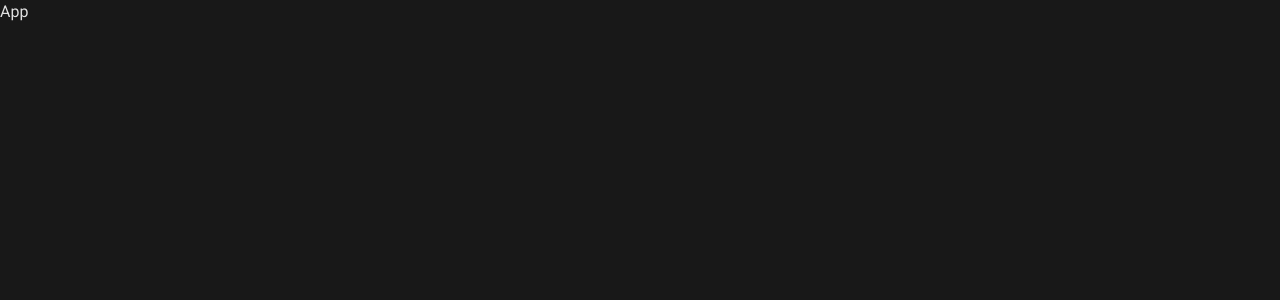
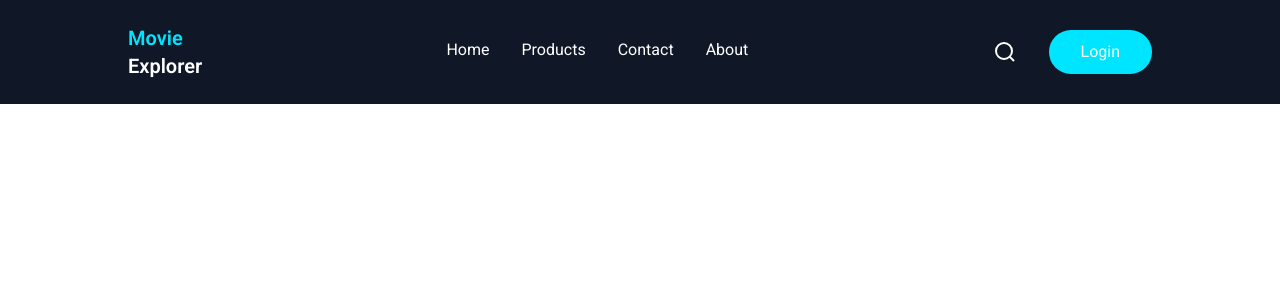
Before and after one commit to itz-Hiru/Movie-Explorer, a React (Vite) app: page / in a window 1280 px wide. Shown: the top 300 px of the page. Built offline with nearby package versions, Linux system fonts and the light colour scheme.

Commit message:
Created navbar

```diff
--- a/package.json
+++ b/package.json
@@ -14,6 +14,8 @@
     "firebase": "^11.7.1",
     "react": "^19.1.0",
     "react-dom": "^19.1.0",
+    "react-hot-toast": "^2.5.2",
+    "react-router-dom": "^7.6.0",
     "tailwindcss": "^4.1.5"
   },
   "devDependencies": {
--- a/src/App.jsx
+++ b/src/App.jsx
@@ -1,9 +1,25 @@
-import React from 'react'
+import React from "react";
+import { Toaster } from "react-hot-toast";
+import { BrowserRouter as Router, Routes, Route } from "react-router-dom";
+import Home from "./pages/Home/Home.page";
 
 const App = () => {
   return (
-    <div>App</div>
-  )
-}
+    <Router>
+      <div>
+        <Routes>
+          <Route path="/" element={<Home />} />
+        </Routes>
+      </div>
+      <Toaster
+        toastOptions={{
+          style: {
+            fontSize: "13px",
+          },
+        }}
+      />
+    </Router>
+  );
+};
 
-export default App
+export default App;
--- /dev/null
+++ b/src/components/Navbar/Navbar.component.jsx
@@ -0,0 +1,121 @@
+import React, { useEffect, useState } from "react";
+
+const Navbar = () => {
+  const navLinks = [
+    { name: "Home", path: "/" },
+    { name: "Products", path: "/" },
+    { name: "Contact", path: "/" },
+    { name: "About", path: "/" },
+  ];
+
+  const [isScrolled, setIsScrolled] = useState(false);
+  const [isMenuOpen, setIsMenuOpen] = useState(false);
+
+  useEffect(() => {
+    const handleScroll = () => {
+      setIsScrolled(window.scrollY > 10);
+    };
+
+    window.addEventListener("scroll", handleScroll);
+    return () => window.removeEventListener("scroll", handleScroll);
+  }, []);
+
+  return (
+    <nav
+      className={`fixed top-0 left-0 w-full flex items-center justify-between px-4 md:px-16 lg:px-24 xl:px-32 transition-all duration-500 z-50 ${
+        isScrolled
+          ? "bg-white/40 shadow-md text-gray-700 backdrop-blur-lg py-3 md:py-4"
+          : "bg-gray-900 py-4 md:py-6 text-white"
+      }`}
+    >
+      <a href="/" className="flex flex-col items-start font-semibold text-xl font-montserrat">
+        <p className="text-primary">Movie</p>
+        <p className="text-white">Explorer</p>
+      </a>
+
+      <div className="hidden md:flex items-center gap-4 lg:gap-8">
+        {navLinks.map((link, i) => (
+          <a
+            key={i}
+            href={link.path}
+            className={`group flex flex-col gap-0.5 ${
+              isScrolled ? "text-gray-700" : "text-white"
+            }`}
+          >
+            {link.name}
+            <div
+              className={`${
+                isScrolled ? "bg-gray-700" : "bg-primary"
+              } h-0.5 w-0 group-hover:w-full transition-all duration-300`}
+            />
+          </a>
+        ))}
+      </div>
+
+      <div className="hidden md:flex items-center gap-4">
+        <svg
+          className={`h-6 w-6 ${isScrolled ? "invert" : ""}`}
+          fill="none"
+          stroke="currentColor"
+          strokeWidth="2"
+          viewBox="0 0 24 24"
+        >
+          <circle cx="11" cy="11" r="8" />
+          <line x1="21" y1="21" x2="16.65" y2="16.65" />
+        </svg>
+        <button className="bg-primary text-white hover:bg-accent px-8 py-2.5 rounded-full ml-4 transition-all duration-500 cursor-pointer">
+          Login
+        </button>
+      </div>
+
+      <div className="flex items-center gap-3 md:hidden">
+        <svg
+          onClick={() => setIsMenuOpen(!isMenuOpen)}
+          className={`h-6 w-6 cursor-pointer ${isScrolled ? "invert" : ""}`}
+          fill="none"
+          stroke="currentColor"
+          strokeWidth="2"
+          viewBox="0 0 24 24"
+        >
+          <line x1="4" y1="6" x2="20" y2="6" />
+          <line x1="4" y1="12" x2="20" y2="12" />
+          <line x1="4" y1="18" x2="20" y2="18" />
+        </svg>
+      </div>
+
+      <div
+        className={`fixed top-0 left-0 w-3/4 h-screen bg-gray-900 text-base flex flex-col md:hidden items-center justify-center gap-6 font-medium text-white transition-all duration-500 ${
+          isMenuOpen ? "translate-x-0" : "-translate-x-full"
+        }`}
+      >
+        <button
+          className="absolute top-4 right-4 cursor-pointer"
+          onClick={() => setIsMenuOpen(false)}
+        >
+          <svg
+            className="h-6 w-6"
+            fill="none"
+            stroke="currentColor"
+            strokeWidth="2"
+            viewBox="0 0 24 24"
+          >
+            <line x1="18" y1="6" x2="6" y2="18" />
+            <line x1="6" y1="6" x2="18" y2="18" />
+          </svg>
+        </button>
+
+        {navLinks.map((link, i) => (
+          <a key={i} href={link.path} onClick={() => setIsMenuOpen(false)}>
+            {link.name}
+          </a>
+        ))}
+
+        <button className="bg-primary text-white px-8 py-2.5 rounded-full transition-all duration-500 cursor-pointer">
+          Login
+        </button>
+      </div>
+    </nav>
+  );
+};
+
+export default Navbar;
--- a/src/index.css
+++ b/src/index.css
@@ -3,12 +3,13 @@
 
 * {
     font-family: "Roboto", sans-serif;
-    background-color: #181818;
-    color: #E0E0E0;
 }
 
 @theme {
-    --color-primary: #121212;
-    --color-secondary: #FF0266;
-    --color-tritary: #00E5FF
+    --color-primary: #00E5FF;
+    --color-accent: #00FFFF;
 }
+
+.font-montserrat {
+    font-family: "Montserrat", sans-serif;
+}
--- /dev/null
+++ b/src/pages/Home/Home.page.jsx
@@ -0,0 +1,12 @@
+import React from 'react'
+import Navbar from '../../components/Navbar/Navbar.component'
+
+const Home = () => {
+  return (
+    <div className="">
+        <Navbar />
+    </div>
+  )
+}
+
+export default Home
```
Also changed, not shown: 1 other file (tests, documents, lock files or other folders).
